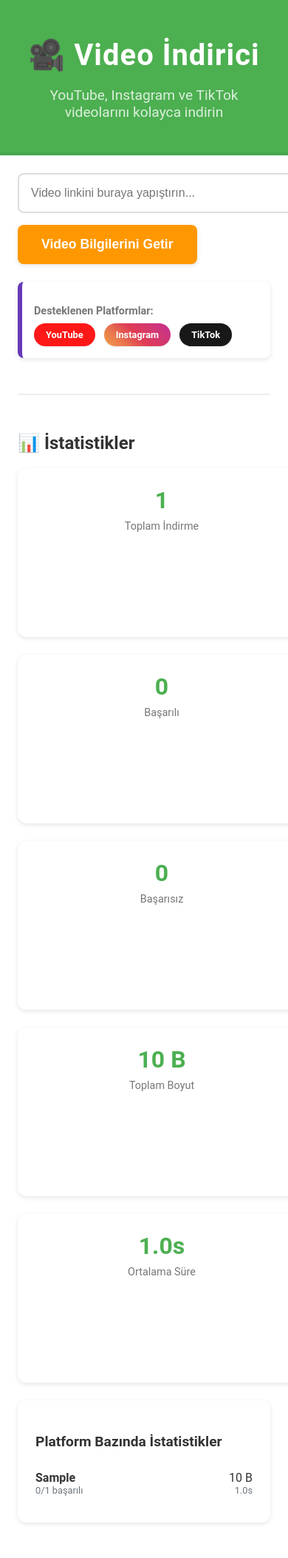
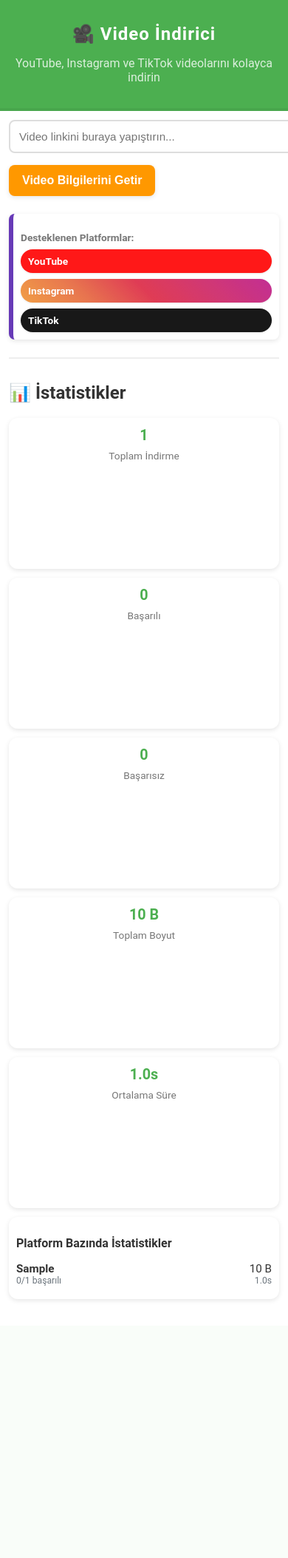
Before and after one commit to emi-ran/video-downloader-bot, a Flask app: page / in a window 390 px wide. Shown: the whole page at 74% size. After the commit the page ends 1757 px from the top, so only its background shows below. Run offline with Flask 3, Linux system fonts and the light colour scheme; tables that the repository leaves empty hold one stand-in row (values such as "Sample post").

Commit message:
stil: kullanıcı arayüzü için CSS dosyasında düzenlemeler yapıldı; padding, font boyutları ve yeni sınıflar eklendi

```diff
--- a/static/home/style.css
+++ b/static/home/style.css
@@ -399,22 +399,127 @@ body {
         margin: 0;
         border-radius: 0;
     }
-
     .content {
-        padding: 24px;
+        padding: 12px;
     }
-
     .header {
-        padding: 24px;
+        padding: 16px;
     }
-
+    .header h1 {
+        font-size: 1.5em;
+    }
+    .header p {
+        font-size: 1em;
+    }
+    .input-section {
+        margin-bottom: 20px;
+    }
+    .url-input {
+        padding: 12px;
+        font-size: 0.95em;
+    }
+    .convert-btn {
+        padding: 12px 18px;
+        font-size: 1em;
+    }
+    .supported-platforms {
+        padding: 10px;
+        font-size: 0.95em;
+    }
+    .platform-badges {
+        flex-direction: column;
+        gap: 8px;
+    }
+    .platform-badge {
+        padding: 8px 10px;
+        font-size: 0.9em;
+    }
+    .result-section {
+        margin-top: 18px;
+    }
+    .video-info {
+        padding: 10px;
+    }
+    .video-title {
+        font-size: 1.1em;
+        margin-bottom: 10px;
+    }
+    .thumbnail {
+        max-width: 100%;
+        width: 100%;
+        height: auto;
+        margin-bottom: 12px;
+    }
+    .quality-options {
+        flex-direction: column;
+        gap: 10px;
+        margin-bottom: 12px;
+    }
+    .quality-btn {
+        padding: 10px 12px;
+        font-size: 0.95em;
+    }
+    .audio-options {
+        margin-top: 12px;
+        padding-top: 10px;
+    }
+    .download-btn {
+        padding: 12px 18px;
+        font-size: 1em;
+        margin-top: 12px;
+    }
+    .progress {
+        height: 18px;
+        margin: 12px 0;
+    }
+    .progress-text {
+        font-size: 0.95em;
+    }
+    .error, .success {
+        padding: 10px;
+        margin: 12px 0;
+        font-size: 0.95em;
+    }
+    .download-link {
+        padding: 10px 12px;
+        font-size: 0.95em;
+        margin-top: 10px;
+    }
+    .stats-section {
+        margin-top: 24px;
+        padding-top: 12px;
+    }
     .stats-grid {
         flex-direction: column;
-        align-items: center;
+        gap: 12px;
+        margin-bottom: 12px;
     }
-
     .stat-card {
-        width: 100%;
-        max-width: none;
+        padding: 12px;
+        min-width: 0;
+        font-size: 0.95em;
+    }
+    .stat-number {
+        font-size: 1.3em;
+    }
+    .platform-stats {
+        padding: 10px;
+    }
+    .platform-stats h3 {
+        font-size: 1em;
+        margin-bottom: 8px;
+    }
+    .platform-item {
+        padding: 8px 0;
+        font-size: 0.95em;
+    }
+    .loading {
+        padding: 10px;
+        font-size: 0.95em;
+    }
+    .spinner {
+        width: 24px;
+        height: 24px;
+        border-width: 3px;
     }
 }
```
